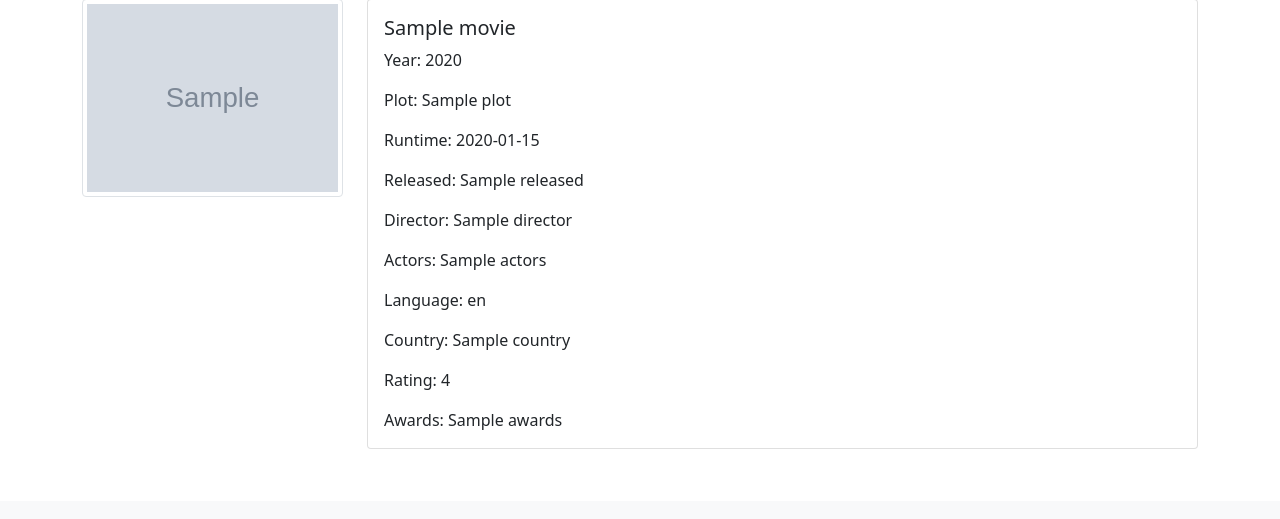
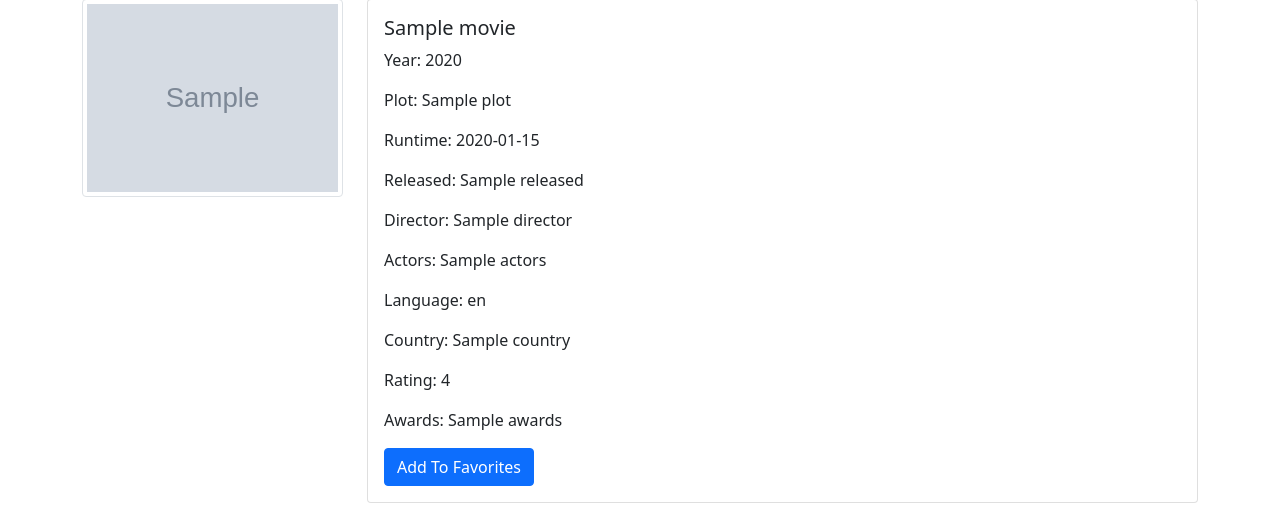
Before and after one commit to nabilshadman/flask-gamemanage-app-prototype, a Flask app: template templates/search.html in a window 1280 px wide. Shown: the part 299-818 px from the top of the page. Before the commit the page ends 748 px from the top, so only its background shows below. Run offline with Flask 2, Linux system fonts and the light colour scheme; the template is opened without the code that fills it: most values are stand-ins (such as "Sample title", 1, 10 or a date in 2020); grey boxes marked "Sample" are stand-in pictures.

Commit message:
Updated Add to Favorites button in Search

```diff
--- a/templates/search.html
+++ b/templates/search.html
@@ -47,6 +47,9 @@
           <p class="card-text">Country: {{movie.Country}}</p>
           <p class="card-text">Rating: {{movie.imdbRating}}</p>
           <p class="card-text">Awards: {{movie.Awards}}</p>
+
+          <a class="btn btn-primary" href="{{url_for('add_to_favorites', title=movie.Title)}}">Add To Favorites</a>
+
         </div>
       </div>
       </div>
```
